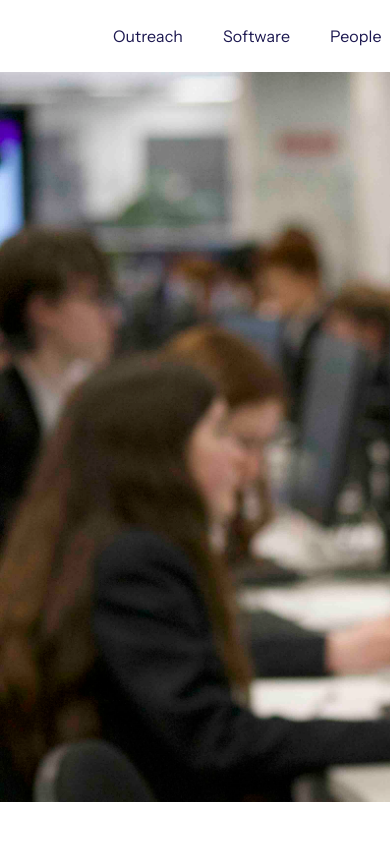
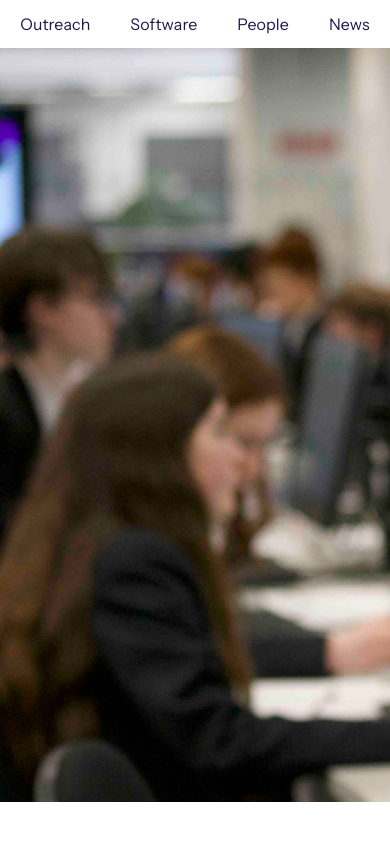
Before and after one commit to VerglasSoftware/verglas-public, a Next.js app: page / in a window 390 px wide. Shown: the top 844 px of the page. Built offline with nearby package versions, Linux system fonts and the light colour scheme; a web font is replaced by a local one.

Commit message:
responsive navbar

```diff
--- a/components/navbar.js
+++ b/components/navbar.js
@@ -5,17 +5,17 @@ import Link from "next/link";
 
 export default function Navbar({ children, title }) {
 	return (
-		<navbar className="fixed w-screen bg-white h-[4.5rem] z-20 flex items-center justify-center">
-			<div className="w-2/3 flex items-center h-full">
+		<navbar className="fixed w-screen bg-white h-[3rem] sm:h-[4.5rem] z-20 flex items-center justify-center">
+			<div className="w-2/3 flex items-center h-full flex-col sm:flex-row">
 				<Link href="/">
 				<Image
 					src={_logo}
 					style={{objectFit: "contain"}}
 					height={45}
-					className="brightness-50"
+					className="brightness-50 hidden sm:block"
 				/>
 				</Link>
-				<div className="flex items-center gap-10 h-full ml-12 text-primary-900 decoration-primary-900 decoration-2 underline-offset-[5px]">
+				<div className="flex items-center gap-10 h-full sm:ml-12 text-primary-900 decoration-primary-900 decoration-2 underline-offset-[5px]">
 					<Link href="/outreach" className="hover:underline">Outreach</Link>
 					<Link href="/products" className="hover:underline">Software</Link>
 					<Link href="/people" className="hover:underline">People</Link>
```
